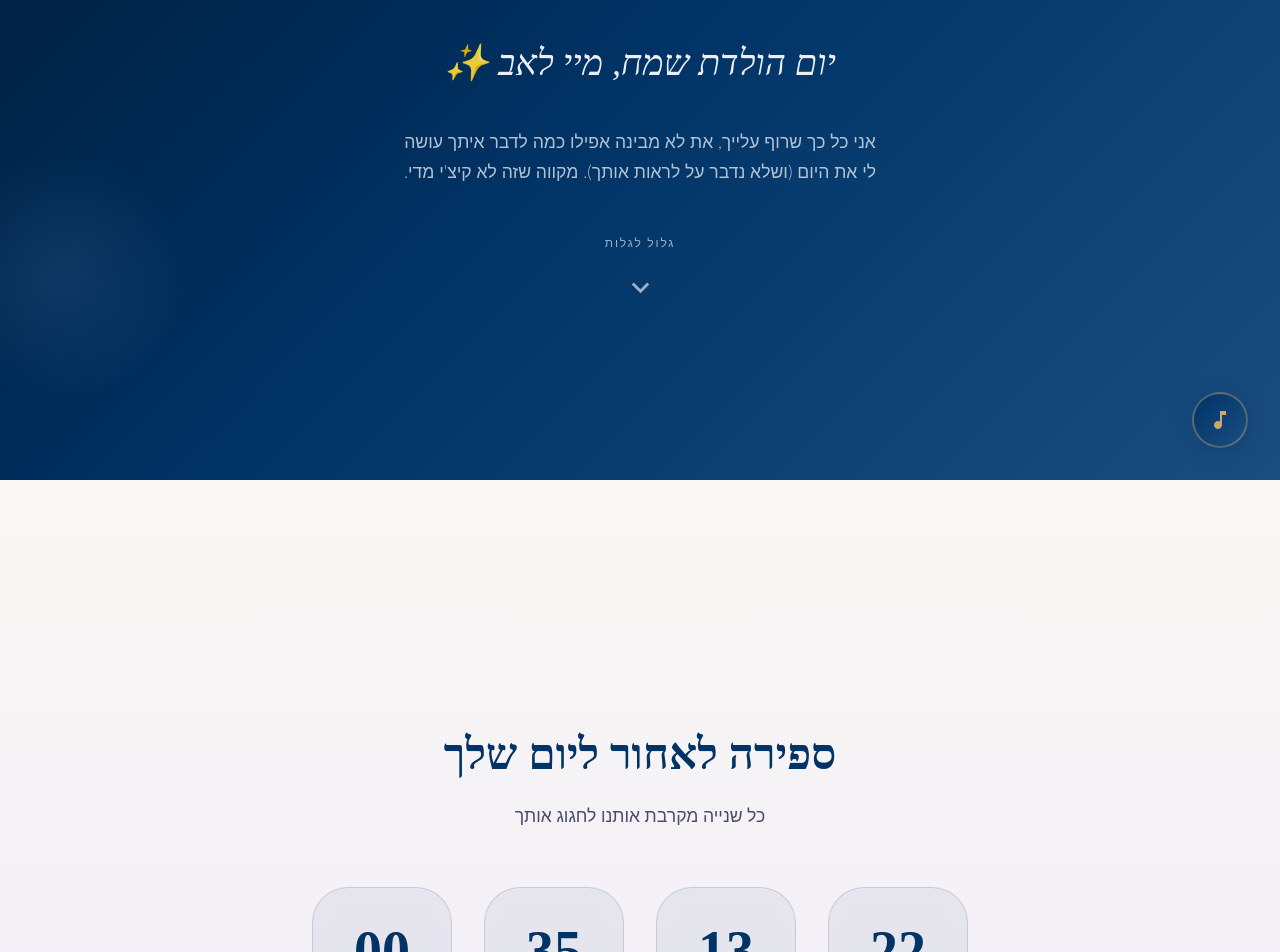
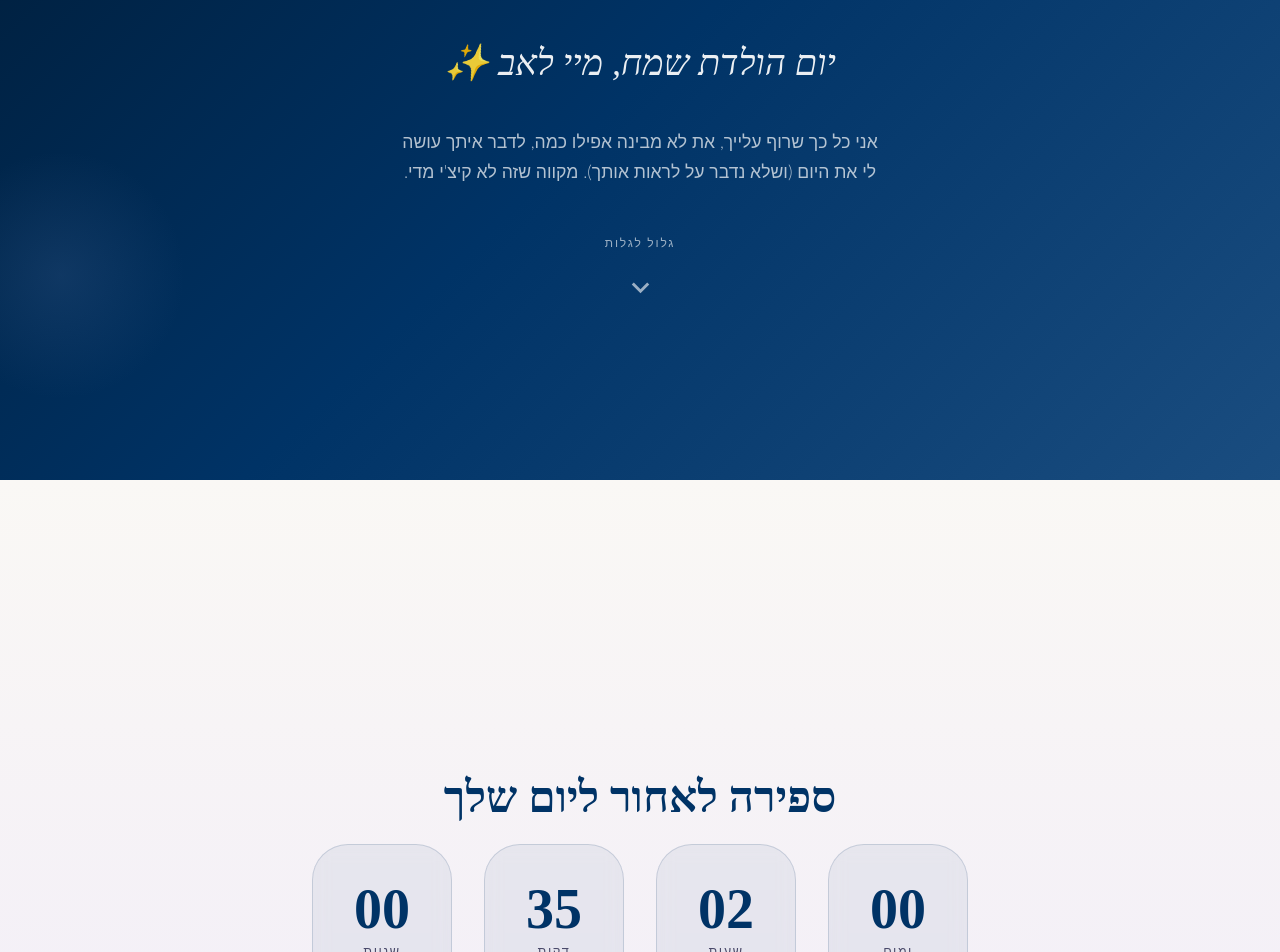
Before and after one commit to yoel2810/react-test, a React (Vite) app: page / in a window 1280 px wide. Shown: the part 320-1272 px from the top of the page. Built offline with nearby package versions, Linux system fonts and the light colour scheme; a web font is replaced by a local one.

Commit message:
before gallery

```diff
--- a/src/App.tsx
+++ b/src/App.tsx
@@ -1,3 +1,4 @@
+import { useState } from "react";
 import { motion } from "framer-motion";
 import Hero from "./components/Hero/Hero";
 import CountdownTimer from "./components/CountdownTimer/CountdownTimer";
@@ -8,8 +9,8 @@ import MusicPlayer from "./components/MusicPlayer/MusicPlayer";
 import { photos } from "./data/photos";
 import { letters } from "./data/letters";
 
-const BIRTHDAY = "2026-06-15T00:00:00";
-const MUSIC_SRC = "/music/song.mp3";
+const BIRTHDAY = "2026-05-23T13:00:00";
+const MUSIC_SRC = `${import.meta.env.BASE_URL}music/song.mp3`;
 
 const scrollReveal = {
   hidden: { opacity: 0, y: 50 },
@@ -34,12 +35,19 @@ function AnimatedSection({ children }: { children: React.ReactNode }) {
 }
 
 function App() {
+  const [birthdayReached, setBirthdayReached] = useState(
+    () => new Date(BIRTHDAY) <= new Date(),
+  );
+
   return (
     <>
       <Hero name="גלי" targetSectionId="countdown" />
 
       <AnimatedSection>
-        <CountdownTimer date={BIRTHDAY} />
+        <CountdownTimer
+          date={BIRTHDAY}
+          onBirthdayReached={() => setBirthdayReached(true)}
+        />
       </AnimatedSection>
 
       <AnimatedSection>
@@ -54,7 +62,7 @@ function App() {
         <Surprise />
       </AnimatedSection>
 
-      <MusicPlayer src={MUSIC_SRC} />
+      <MusicPlayer src={MUSIC_SRC} autoPlay={birthdayReached} />
     </>
   );
 }
--- a/src/components/CountdownTimer/CountdownTimer.tsx
+++ b/src/components/CountdownTimer/CountdownTimer.tsx
@@ -1,16 +1,15 @@
-import { useState, useEffect } from 'react';
-import { Box, Typography } from '@mui/material';
-import type { CountdownTimerProps, TimeLeft } from './CountdownTimer.types';
+import { useState, useEffect, useRef } from "react";
+import { Box, Typography } from "@mui/material";
+import type { CountdownTimerProps, TimeLeft } from "./CountdownTimer.types";
 import {
   sectionSx,
   sectionTitleSx,
-  sectionSubtitleSx,
   timerGridSx,
   unitCardSx,
   unitValueSx,
   unitLabelSx,
   birthdayMessageSx,
-} from './CountdownTimer.styles';
+} from "./CountdownTimer.styles";
 
 function getTimeLeft(targetDate: string): TimeLeft | null {
   const diff = new Date(targetDate).getTime() - Date.now();
@@ -24,33 +23,48 @@ function getTimeLeft(targetDate: string): TimeLeft | null {
 }
 
 const UNITS: { key: keyof TimeLeft; label: string }[] = [
-  { key: 'days', label: 'ימים' },
-  { key: 'hours', label: 'שעות' },
-  { key: 'minutes', label: 'דקות' },
-  { key: 'seconds', label: 'שניות' },
+  { key: "days", label: "ימים" },
+  { key: "hours", label: "שעות" },
+  { key: "minutes", label: "דקות" },
+  { key: "seconds", label: "שניות" },
 ];
 
-export default function CountdownTimer({ date }: CountdownTimerProps) {
-  const [timeLeft, setTimeLeft] = useState<TimeLeft | null>(() => getTimeLeft(date));
+export default function CountdownTimer({ date, onBirthdayReached }: CountdownTimerProps) {
+  const [timeLeft, setTimeLeft] = useState<TimeLeft | null>(() =>
+    getTimeLeft(date),
+  );
+  const notifiedRef = useRef(false);
 
   useEffect(() => {
-    const id = setInterval(() => setTimeLeft(getTimeLeft(date)), 1000);
+    if (timeLeft === null && !notifiedRef.current) {
+      notifiedRef.current = true;
+      onBirthdayReached?.();
+    }
+    const id = setInterval(() => {
+      const next = getTimeLeft(date);
+      setTimeLeft(next);
+      if (next === null && !notifiedRef.current) {
+        notifiedRef.current = true;
+        onBirthdayReached?.();
+      }
+    }, 1000);
     return () => clearInterval(id);
-  }, [date]);
+  }, [date, onBirthdayReached]);
 
   return (
     <Box component="section" id="countdown" sx={sectionSx}>
       {timeLeft === null ? (
-        <Typography sx={birthdayMessageSx}>🎉 יום הולדת שמח, גלי! 🎉</Typography>
+        <Typography sx={birthdayMessageSx}>
+          🎉 יום הולדת שמח, גלי! 🎉
+        </Typography>
       ) : (
         <>
           <Typography sx={sectionTitleSx}>ספירה לאחור ליום שלך</Typography>
-          <Typography sx={sectionSubtitleSx}>כל שנייה מקרבת אותנו לחגוג אותך</Typography>
           <Box sx={timerGridSx}>
             {UNITS.map(({ key, label }) => (
               <Box key={key} sx={unitCardSx}>
                 <Typography sx={unitValueSx}>
-                  {String(timeLeft[key]).padStart(2, '0')}
+                  {String(timeLeft[key]).padStart(2, "0")}
                 </Typography>
                 <Typography sx={unitLabelSx}>{label}</Typography>
               </Box>
--- a/src/components/CountdownTimer/CountdownTimer.types.ts
+++ b/src/components/CountdownTimer/CountdownTimer.types.ts
@@ -1,5 +1,6 @@
 export interface CountdownTimerProps {
   date: string;
+  onBirthdayReached?: () => void;
 }
 
 export interface TimeLeft {
--- a/src/components/Gallery/Gallery.tsx
+++ b/src/components/Gallery/Gallery.tsx
@@ -1,5 +1,5 @@
-import { Box, Typography } from '@mui/material';
-import type { GalleryProps } from './Gallery.types';
+import { Box, Typography } from "@mui/material";
+import type { GalleryProps } from "./Gallery.types";
 import {
   sectionSx,
   headerSx,
@@ -9,14 +9,16 @@ import {
   cardSx,
   imageWrapSx,
   captionSx,
-} from './Gallery.styles';
+} from "./Gallery.styles";
 
 export default function Gallery({ photos }: GalleryProps) {
   return (
     <Box component="section" id="gallery" sx={sectionSx}>
       <Box sx={headerSx}>
-        <Typography sx={titleSx}>הזיכרונות שלנו</Typography>
-        <Typography sx={subtitleSx}>רגעים קפואים בזמן, לנצח בלבי</Typography>
+        <Typography sx={titleSx}>התמונות שלנו</Typography>
+        <Typography sx={subtitleSx}>
+          לגמרי אין לנו מספיק צריך להוסיף עוד :(
+        </Typography>
       </Box>
 
       <Box sx={gridSx}>
@@ -27,7 +29,7 @@ export default function Gallery({ photos }: GalleryProps) {
                 component="img"
                 src={photo.image}
                 alt={photo.alt}
-                sx={{ width: '100%', height: '100%', objectFit: 'cover' }}
+                sx={{ width: "100%", height: "100%", objectFit: "cover" }}
               />
             </Box>
             {photo.caption && (
--- a/src/components/Hero/Hero.tsx
+++ b/src/components/Hero/Hero.tsx
@@ -45,7 +45,7 @@ export default function Hero({
 
       <motion.div {...fadeUpProps(0.4)}>
         <Typography sx={heroSubtextSx}>
-          אני כל כך שרוף עלייך, את לא מבינה אפילו כמה לדבר איתך עושה לי את היום
+          אני כל כך שרוף עלייך, את לא מבינה אפילו כמה, לדבר איתך עושה לי את היום
           (ושלא נדבר על לראות אותך). מקווה שזה לא קיצ'י מדי.
         </Typography>
       </motion.div>
--- a/src/components/MusicPlayer/MusicPlayer.tsx
+++ b/src/components/MusicPlayer/MusicPlayer.tsx
@@ -1,18 +1,14 @@
-import { useState, useRef, useEffect } from 'react';
-import { Box, Tooltip } from '@mui/material';
-import { PlayArrow, Pause, MusicNote } from '@mui/icons-material';
+import { useRef, useEffect } from 'react';
 import type { MusicPlayerProps } from './MusicPlayer.types';
-import { fabSx } from './MusicPlayer.styles';
 
-export default function MusicPlayer({ src }: MusicPlayerProps) {
-  const [playing, setPlaying] = useState(false);
-  const [ready, setReady] = useState(false);
+export default function MusicPlayer({ src, autoPlay }: MusicPlayerProps) {
   const audioRef = useRef<HTMLAudioElement | null>(null);
+  const playedRef = useRef(false);
 
   useEffect(() => {
     const audio = new Audio(src);
     audio.loop = true;
-    audio.addEventListener('canplaythrough', () => setReady(true));
+    audio.preload = 'auto';
     audioRef.current = audio;
     return () => {
       audio.pause();
@@ -20,31 +16,36 @@ export default function MusicPlayer({ src }: MusicPlayerProps) {
     };
   }, [src]);
 
-  const toggle = () => {
-    const audio = audioRef.current;
-    if (!audio || !ready) return;
-    if (playing) {
-      audio.pause();
-      setPlaying(false);
-    } else {
-      audio.play().then(() => setPlaying(true)).catch(() => {});
-    }
-  };
+  useEffect(() => {
+    if (!autoPlay) return;
 
-  const label = !ready ? 'טוען מוזיקה...' : playing ? 'השהה מוזיקה' : 'נגן מוזיקה';
-  const Icon = !ready ? MusicNote : playing ? Pause : PlayArrow;
+    const tryPlay = () => {
+      if (playedRef.current) return;
+      const audio = audioRef.current;
+      if (!audio) return;
+      audio.play().then(() => { playedRef.current = true; }).catch(() => {});
+    };
 
-  return (
-    <Tooltip title={label} placement="left">
-      <Box
-        sx={fabSx}
-        onClick={toggle}
-        role="button"
-        aria-label={label}
-        aria-pressed={playing}
-      >
-        <Icon fontSize="medium" />
-      </Box>
-    </Tooltip>
-  );
+    // Attempt immediately (works if a prior gesture already unlocked audio)
+    tryPlay();
+
+    // Fall back to first user gesture on the page
+    const onGesture = () => {
+      tryPlay();
+      document.removeEventListener('click', onGesture);
+      document.removeEventListener('touchstart', onGesture);
+      document.removeEventListener('keydown', onGesture);
+    };
+    document.addEventListener('click', onGesture);
+    document.addEventListener('touchstart', onGesture);
+    document.addEventListener('keydown', onGesture);
+
+    return () => {
+      document.removeEventListener('click', onGesture);
+      document.removeEventListener('touchstart', onGesture);
+      document.removeEventListener('keydown', onGesture);
+    };
+  }, [autoPlay]);
+
+  return null;
 }
--- a/src/components/MusicPlayer/MusicPlayer.types.ts
+++ b/src/components/MusicPlayer/MusicPlayer.types.ts
@@ -1,3 +1,4 @@
 export interface MusicPlayerProps {
   src: string;
+  autoPlay?: boolean;
 }
```
Also changed, not shown: src/data/photos.ts (+5 -5 lines), .claude/settings.local.json (added), src/assets/gallery/WhatsApp Image 2026-05-14 at 20.50.11.jpeg (added), 1 other file (tests, documents, lock files or other folders).
